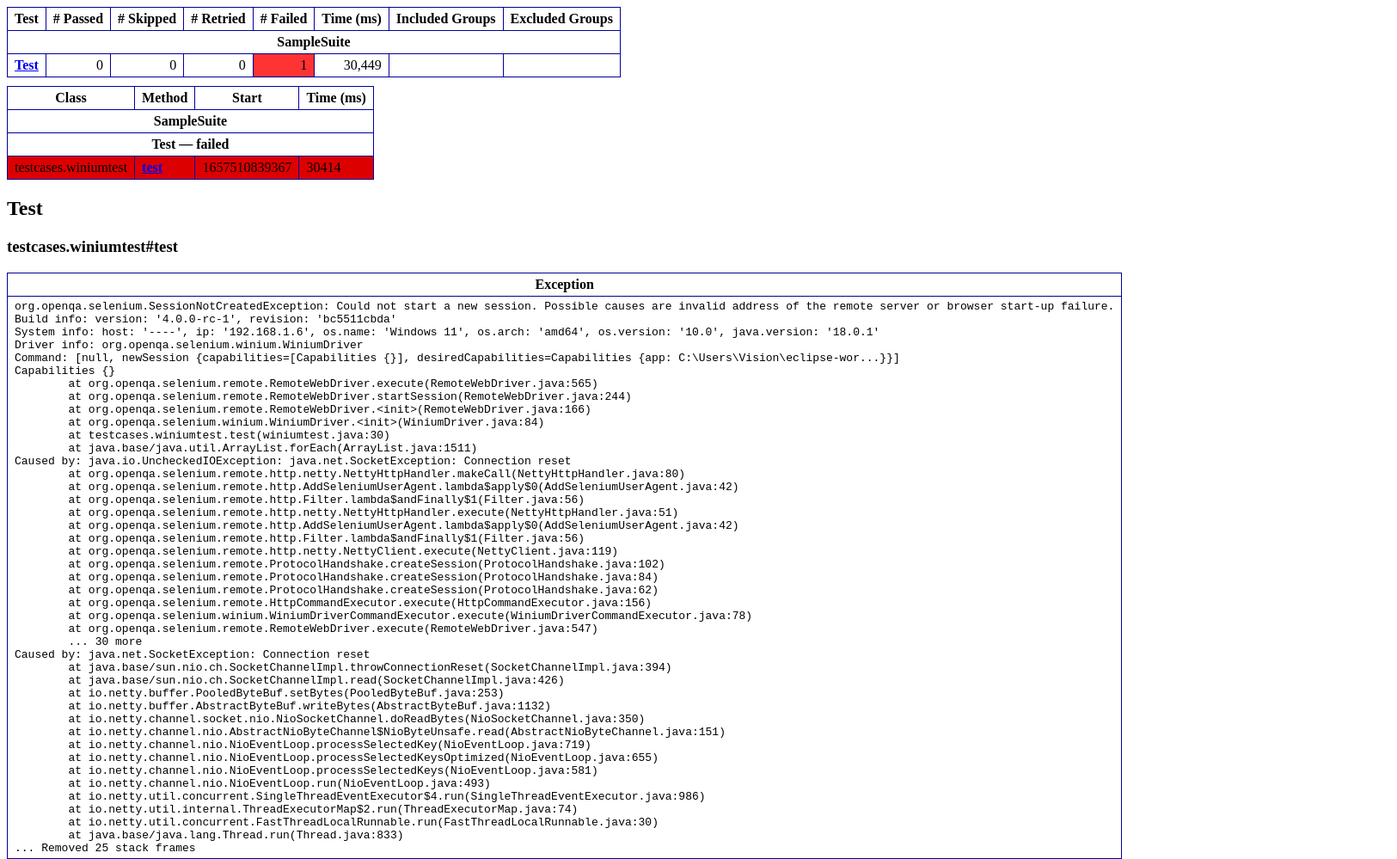
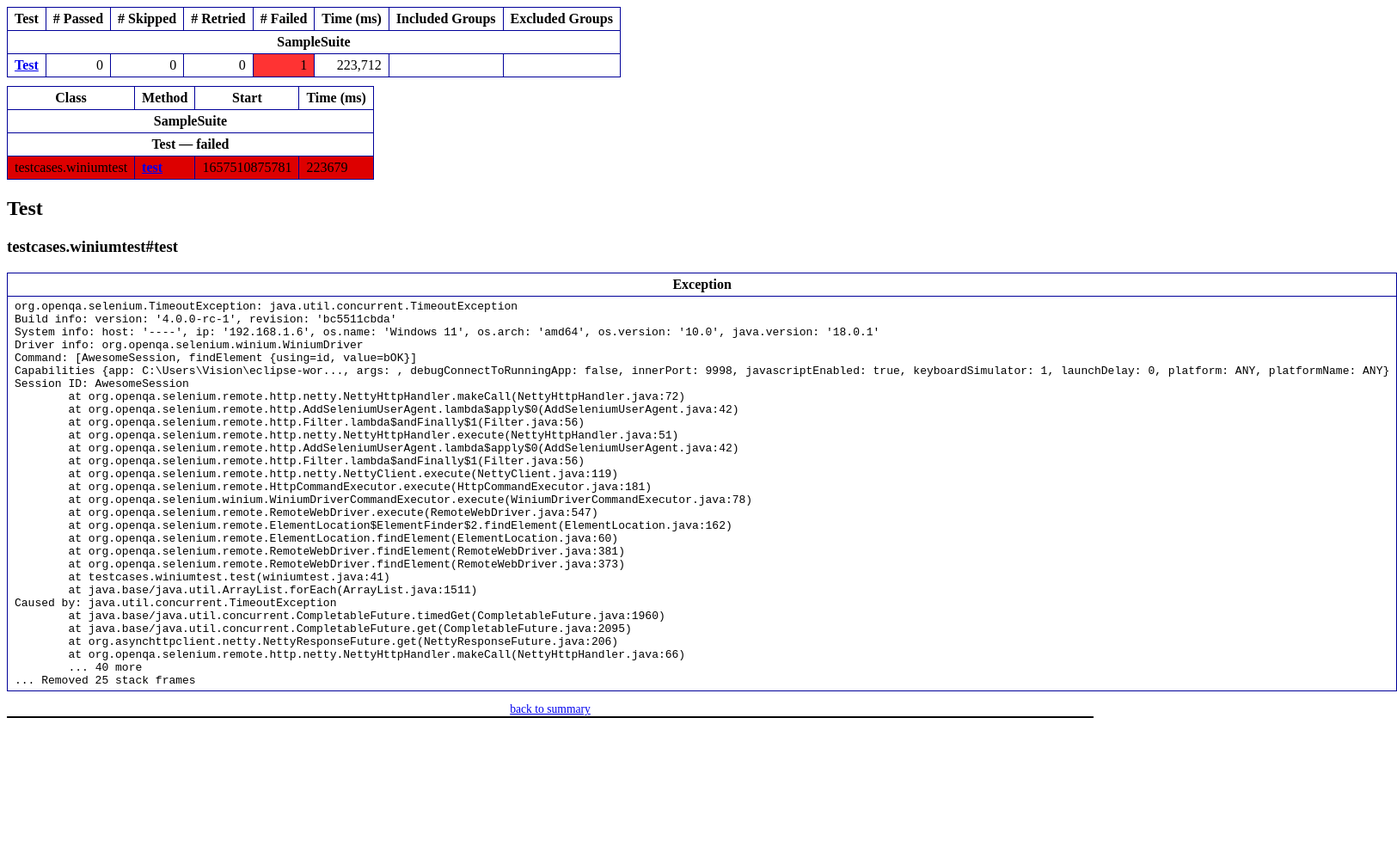
Before and after one commit to Abarnachan/MES_Winautomation, a plain HTML site: page test-output/emailable-report.html in a window 1280 px wide. Shown: the top 999 px of the page at 86% size, 1625 px wide, since content can reach past the window. After the commit the page ends 849 px from the top, so only its background shows below. Drawn offline with Linux system fonts and the light colour scheme.

Commit message:
time 60000 increased

```diff
--- a/test-output/emailable-report.html
+++ b/test-output/emailable-report.html
@@ -9,52 +9,39 @@
 <table>
 <tr><th>Test</th><th># Passed</th><th># Skipped</th><th># Retried</th><th># Failed</th><th>Time (ms)</th><th>Included Groups</th><th>Excluded Groups</th></tr>
 <tr><th colspan="8">SampleSuite</th></tr>
-<tr><td><a href="#t0">Test</a></td><td class="num">0</td><td class="num">0</td><td class="num">0</td><td class="num attn">1</td><td class="num">30,449</td><td></td><td></td></tr>
+<tr><td><a href="#t0">Test</a></td><td class="num">0</td><td class="num">0</td><td class="num">0</td><td class="num attn">1</td><td class="num">223,712</td><td></td><td></td></tr>
 </table>
-<table id='summary'><thead><tr><th>Class</th><th>Method</th><th>Start</th><th>Time (ms)</th></tr></thead><tbody><tr><th colspan="4">SampleSuite</th></tr></tbody><tbody id="t0"><tr><th colspan="4">Test &#8212; failed</th></tr><tr class="failedeven"><td rowspan="1">testcases.winiumtest</td><td><a href="#m0">test</a></td><td rowspan="1">1657510839367</td><td rowspan="1">30414</td></tr></tbody>
+<table id='summary'><thead><tr><th>Class</th><th>Method</th><th>Start</th><th>Time (ms)</th></tr></thead><tbody><tr><th colspan="4">SampleSuite</th></tr></tbody><tbody id="t0"><tr><th colspan="4">Test &#8212; failed</th></tr><tr class="failedeven"><td rowspan="1">testcases.winiumtest</td><td><a href="#m0">test</a></td><td rowspan="1">1657510875781</td><td rowspan="1">223679</td></tr></tbody>
 </table>
-<h2>Test</h2><h3 id="m0">testcases.winiumtest#test</h3><table class="result"><tr><th>Exception</th></tr><tr><td><div class="stacktrace">org.openqa.selenium.SessionNotCreatedException: Could not start a new session. Possible causes are invalid address of the remote server or browser start-up failure.
+<h2>Test</h2><h3 id="m0">testcases.winiumtest#test</h3><table class="result"><tr><th>Exception</th></tr><tr><td><div class="stacktrace">org.openqa.selenium.TimeoutException: java.util.concurrent.TimeoutException
 Build info: version: &apos;4.0.0-rc-1&apos;, revision: &apos;bc5511cbda&apos;
 System info: host: &apos;----&apos;, ip: &apos;192.168.1.6&apos;, os.name: &apos;Windows 11&apos;, os.arch: &apos;amd64&apos;, os.version: &apos;10.0&apos;, java.version: &apos;18.0.1&apos;
 Driver info: org.openqa.selenium.winium.WiniumDriver
-Command: [null, newSession {capabilities=[Capabilities {}], desiredCapabilities=Capabilities {app: C:\Users\Vision\eclipse-wor...}}]
-Capabilities {}
-	at org.openqa.selenium.remote.RemoteWebDriver.execute(RemoteWebDriver.java:565)
-	at org.openqa.selenium.remote.RemoteWebDriver.startSession(RemoteWebDriver.java:244)
-	at org.openqa.selenium.remote.RemoteWebDriver.&lt;init&gt;(RemoteWebDriver.java:166)
-	at org.openqa.selenium.winium.WiniumDriver.&lt;init&gt;(WiniumDriver.java:84)
-	at testcases.winiumtest.test(winiumtest.java:30)
-	at java.base/java.util.ArrayList.forEach(ArrayList.java:1511)
-Caused by: java.io.UncheckedIOException: java.net.SocketException: Connection reset
-	at org.openqa.selenium.remote.http.netty.NettyHttpHandler.makeCall(NettyHttpHandler.java:80)
+Command: [AwesomeSession, findElement {using=id, value=bOK}]
+Capabilities {app: C:\Users\Vision\eclipse-wor..., args: , debugConnectToRunningApp: false, innerPort: 9998, javascriptEnabled: true, keyboardSimulator: 1, launchDelay: 0, platform: ANY, platformName: ANY}
+Session ID: AwesomeSession
+	at org.openqa.selenium.remote.http.netty.NettyHttpHandler.makeCall(NettyHttpHandler.java:72)
 	at org.openqa.selenium.remote.http.AddSeleniumUserAgent.lambda$apply$0(AddSeleniumUserAgent.java:42)
 	at org.openqa.selenium.remote.http.Filter.lambda$andFinally$1(Filter.java:56)
 	at org.openqa.selenium.remote.http.netty.NettyHttpHandler.execute(NettyHttpHandler.java:51)
 	at org.openqa.selenium.remote.http.AddSeleniumUserAgent.lambda$apply$0(AddSeleniumUserAgent.java:42)
 	at org.openqa.selenium.remote.http.Filter.lambda$andFinally$1(Filter.java:56)
 	at org.openqa.selenium.remote.http.netty.NettyClient.execute(NettyClient.java:119)
-	at org.openqa.selenium.remote.ProtocolHandshake.createSession(ProtocolHandshake.java:102)
-	at org.openqa.selenium.remote.ProtocolHandshake.createSession(ProtocolHandshake.java:84)
-	at org.openqa.selenium.remote.ProtocolHandshake.createSession(ProtocolHandshake.java:62)
-	at org.openqa.selenium.remote.HttpCommandExecutor.execute(HttpCommandExecutor.java:156)
+	at org.openqa.selenium.remote.HttpCommandExecutor.execute(HttpCommandExecutor.java:181)
 	at org.openqa.selenium.winium.WiniumDriverCommandExecutor.execute(WiniumDriverCommandExecutor.java:78)
 	at org.openqa.selenium.remote.RemoteWebDriver.execute(RemoteWebDriver.java:547)
-	... 30 more
-Caused by: java.net.SocketException: Connection reset
-	at java.base/sun.nio.ch.SocketChannelImpl.throwConnectionReset(SocketChannelImpl.java:394)
-	at java.base/sun.nio.ch.SocketChannelImpl.read(SocketChannelImpl.java:426)
-	at io.netty.buffer.PooledByteBuf.setBytes(PooledByteBuf.java:253)
-	at io.netty.buffer.AbstractByteBuf.writeBytes(AbstractByteBuf.java:1132)
-	at io.netty.channel.socket.nio.NioSocketChannel.doReadBytes(NioSocketChannel.java:350)
-	at io.netty.channel.nio.AbstractNioByteChannel$NioByteUnsafe.read(AbstractNioByteChannel.java:151)
-	at io.netty.channel.nio.NioEventLoop.processSelectedKey(NioEventLoop.java:719)
-	at io.netty.channel.nio.NioEventLoop.processSelectedKeysOptimized(NioEventLoop.java:655)
-	at io.netty.channel.nio.NioEventLoop.processSelectedKeys(NioEventLoop.java:581)
-	at io.netty.channel.nio.NioEventLoop.run(NioEventLoop.java:493)
-	at io.netty.util.concurrent.SingleThreadEventExecutor$4.run(SingleThreadEventExecutor.java:986)
-	at io.netty.util.internal.ThreadExecutorMap$2.run(ThreadExecutorMap.java:74)
-	at io.netty.util.concurrent.FastThreadLocalRunnable.run(FastThreadLocalRunnable.java:30)
-	at java.base/java.lang.Thread.run(Thread.java:833)
+	at org.openqa.selenium.remote.ElementLocation$ElementFinder$2.findElement(ElementLocation.java:162)
+	at org.openqa.selenium.remote.ElementLocation.findElement(ElementLocation.java:60)
+	at org.openqa.selenium.remote.RemoteWebDriver.findElement(RemoteWebDriver.java:381)
+	at org.openqa.selenium.remote.RemoteWebDriver.findElement(RemoteWebDriver.java:373)
+	at testcases.winiumtest.test(winiumtest.java:41)
+	at java.base/java.util.ArrayList.forEach(ArrayList.java:1511)
+Caused by: java.util.concurrent.TimeoutException
+	at java.base/java.util.concurrent.CompletableFuture.timedGet(CompletableFuture.java:1960)
+	at java.base/java.util.concurrent.CompletableFuture.get(CompletableFuture.java:2095)
+	at org.asynchttpclient.netty.NettyResponseFuture.get(NettyResponseFuture.java:206)
+	at org.openqa.selenium.remote.http.netty.NettyHttpHandler.makeCall(NettyHttpHandler.java:66)
+	... 40 more
 ... Removed 25 stack frames</div></td></tr></table><p class="totop"><a href="#summary">back to summary</a></p>
 </body>
 </html>
```
Also changed, not shown: test-output/SampleSuite/Test.html (+47 -73 lines), test-output/SampleSuite/Test.xml (+24 -36 lines), test-output/junitreports/TEST-testcases.winiumtest.xml (+31 -43 lines), test-output/old/SampleSuite/methods-alphabetical.html (+1 -1 lines), test-output/old/SampleSuite/methods.html (+1 -1 lines), test-output/testng-results.xml (+34 -46 lines), 1 other file.
